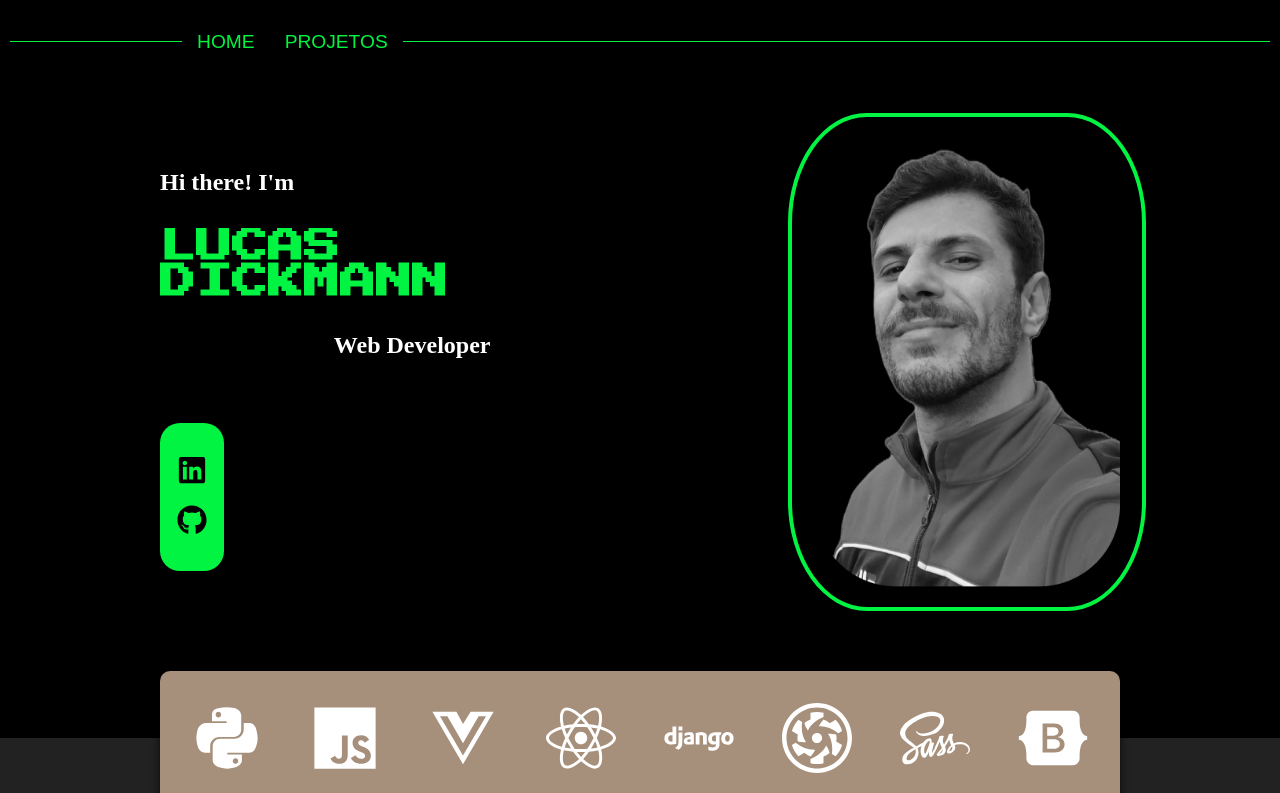
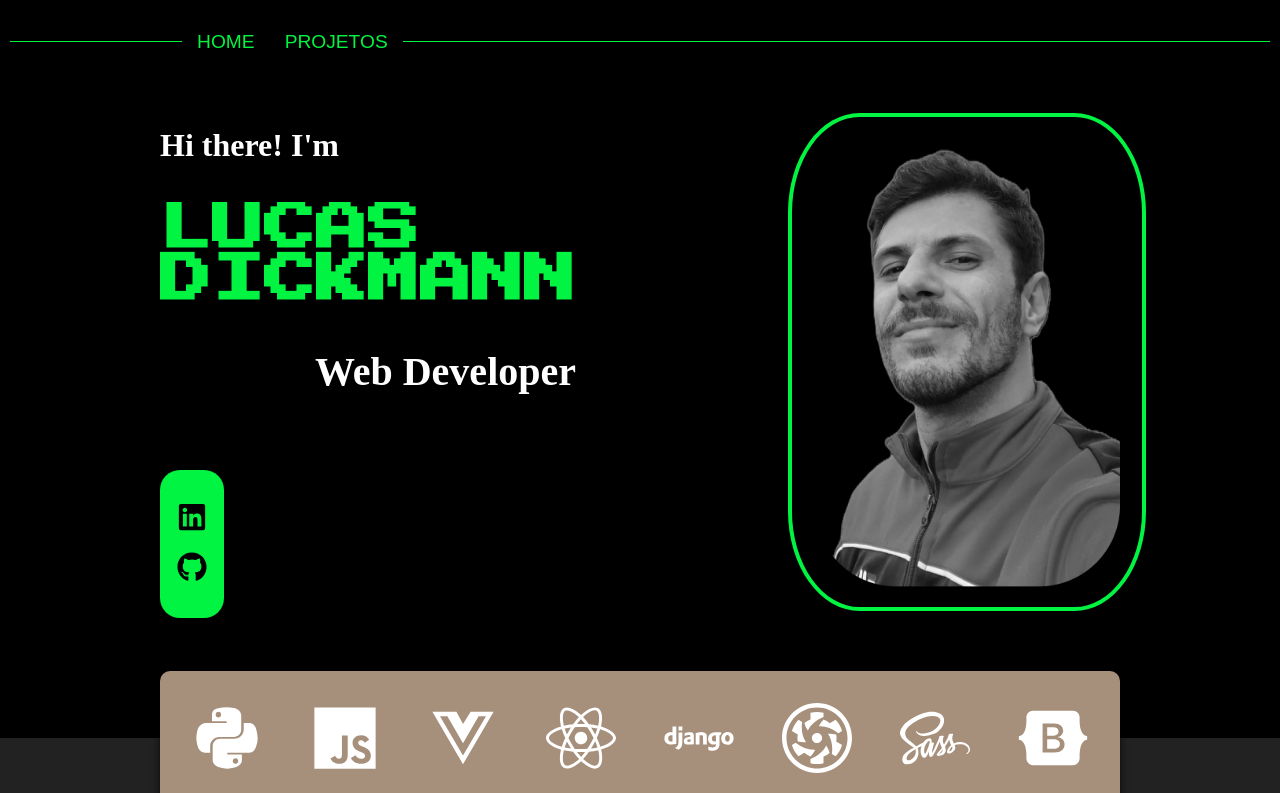
Before and after one commit to ldickmann/ldickmann.github.io, a React (Vite) app: page / in a window 1280 px wide. Shown: the top 793 px of the page. Built offline with nearby package versions, Linux system fonts and the light colour scheme.

Commit message:
FEAT: media queries codificadas em alguns styled componentes do BannerComponent

```diff
--- a/src/components/Banner/Banner.styles.js
+++ b/src/components/Banner/Banner.styles.js
@@ -7,6 +7,14 @@ export const BannerContainer = styled.div`
   background-color: var(--color-black);
   height: 70vh;
   padding: 0rem 10rem 6rem 10rem;
+
+  @media screen and (max-width: 1090px) {
+    padding-inline: 3rem;
+  }
+
+  @media screen and (max-width: 850px) {
+    padding-inline: 2rem;
+  }
 
   @media (max-width: 769px) {
     padding-inline: 2rem;
@@ -32,8 +40,12 @@ export const HeaderContainer = styled.div`
 
 export const Header = styled.h1`
   color: var(--color-white);
-  font-size: 1.5rem;
+  font-size: 2rem;
   font-weight: 700;
+
+  @media screen and (max-width: 768px) {
+    font-size: 1.5rem;
+  }
 `;
 
 export const FooterContainer = styled.div`
@@ -44,8 +56,12 @@ export const FooterContainer = styled.div`
 
 export const TitleFooter = styled.h1`
   color: var(--color-white);
-  font-size: 1.5rem;
+  font-size: 2.5rem;
   font-weight: 700;
+
+  @media screen and (max-width: 768px) {
+    font-size: 1.5rem;
+  }
 `;
 
 export const ContainerSocialMedia = styled.div`
@@ -65,35 +81,7 @@ export const ContainerSocialMedia = styled.div`
   }
 `;
 
-// export const ContainerImage = styled.div`
-//   display: flex;
-//   justify-content: end;
-//   align-items: center;
-//   width: 100%;
-//   gap: 4rem;
-//   position: relative;
-
-//   img {
-//     border-radius: 25%;
-//     background: radial-gradient(
-//       circle at 0% 50%,
-//       rgba(0, 244, 65, 0.5) 0%,
-//       rgba(0, 244, 65, 0.3) 100%
-//     );
-//     padding: 0.4rem;
-//     max-width: 360px;
-//     height: auto;
-//     transition: transform 0.3s ease;
-//   }
-
-//   @media (max-width: 650px) {
-//     display: none;
-//   }
-
-//   @media (max-width: 650px) {
-//     display: none;
-//   }
-// `;
+/* Acima de 1670px o espaço entre o title e a imagem é muito grande, da sensação de faltar algo */
 
 export const ContainerImage = styled.div`
   display: flex;
@@ -115,7 +103,7 @@ export const ContainerImage = styled.div`
       transform: translate(-50%, -50%);
       width: 350px;
       height: 490px;
-      border-radius: 22%;
+      border-radius: 20%;
       border: 4px #00f441 solid;
       z-index: 0;
     }
@@ -127,7 +115,7 @@ export const ContainerImage = styled.div`
     }
   }
 
-  @media (max-width: 650px) {
+  @media screen and (max-width: 768px) {
     display: none;
   }
 `;
--- a/src/components/Title/index.jsx
+++ b/src/components/Title/index.jsx
@@ -11,11 +11,15 @@ const TitleContainer = styled.div`
 const TitleStyles = styled.h1`
   color: var(--color-green);
   font-family: var(--font-banner);
-  font-size: 2.25rem;
+  font-size: 3.25rem;
   margin: 1rem 0rem;
   text-transform: uppercase;
   overflow: hidden;
   white-space: pre-wrap;
+
+  @media screen and (max-width: 768px) {
+    font-size: 2.5rem;
+  }
 `;
 
 /**
```
